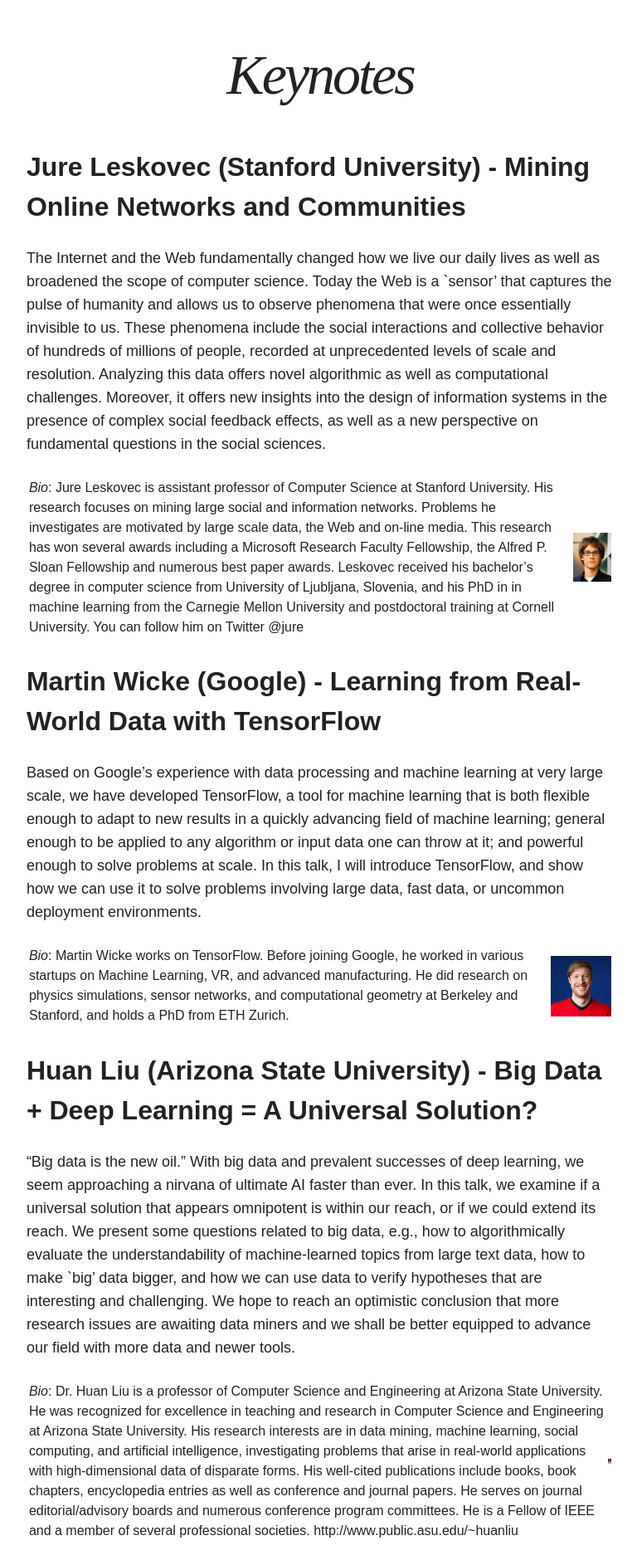
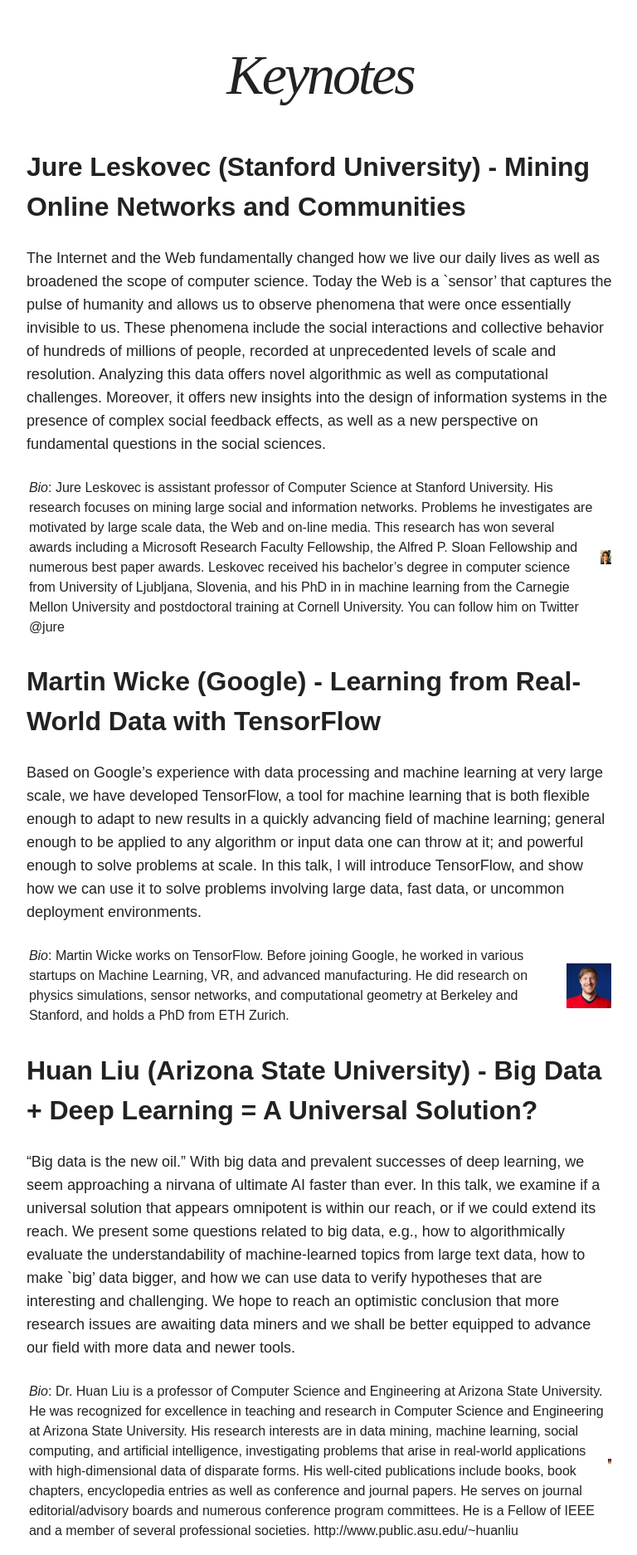
Before and after one commit to bigmine/bigmine17, a Jekyll site: the page built from keynotes.md, in a window 1280 px wide. Shown: the part 548-2422 px from the top of the page at 83% size, without its empty margins (254-1022 px from the left). Built offline with Jekyll 4.4.1, drawn with Linux system fonts in a browser that asks for light colours; nearby versions of some CDN libraries.

Commit message:
fix img sizing

```diff
--- a/keynotes.md
+++ b/keynotes.md
@@ -9,7 +9,7 @@
 
 The Internet and the Web fundamentally changed how we live our daily lives as well as broadened the scope of computer science. Today the Web is a `sensor' that captures the pulse of humanity and allows us to observe phenomena that were once essentially invisible to us. These phenomena include the social interactions and collective behavior of hundreds of millions of people, recorded at unprecedented levels of scale and resolution. Analyzing this data offers novel algorithmic as well as computational challenges. Moreover, it offers new insights into the design of information systems in the presence of complex social feedback effects, as well as a new perspective on fundamental questions in the social sciences.
 
-| *Bio*: Jure Leskovec is assistant professor of Computer Science at Stanford University. His research focuses on mining large social and information networks. Problems he investigates are motivated by large scale data, the Web and on-line media. This research has won several awards including a Microsoft Research Faculty Fellowship, the Alfred P. Sloan Fellowship and numerous best paper awards. Leskovec received his bachelor's degree in computer science from University of Ljubljana, Slovenia, and his PhD in in machine learning from the Carnegie Mellon University and postdoctoral training at Cornell University. You can follow him on Twitter @jure | <img style="float: right;" src="images/JureLeskovec.jpg"> |
+| *Bio*: Jure Leskovec is assistant professor of Computer Science at Stanford University. His research focuses on mining large social and information networks. Problems he investigates are motivated by large scale data, the Web and on-line media. This research has won several awards including a Microsoft Research Faculty Fellowship, the Alfred P. Sloan Fellowship and numerous best paper awards. Leskovec received his bachelor's degree in computer science from University of Ljubljana, Slovenia, and his PhD in in machine learning from the Carnegie Mellon University and postdoctoral training at Cornell University. You can follow him on Twitter @jure | <img style="float: right;" src="images/JureLeskovec.jpg" width=100> |
 
 <!-- <img src="" alt="Jure Leskovec"/>  -->
 
@@ -26,7 +26,7 @@
 problems involving large data, fast data, or uncommon deployment
 environments.
 
-| *Bio*: Martin Wicke works on TensorFlow. Before joining Google, he worked in various startups on Machine Learning, VR, and advanced manufacturing. He did research on physics simulations, sensor networks, and computational geometry at Berkeley and Stanford, and holds a PhD from ETH Zurich. | <img style="float: right;" src="images/martin.png"> |
+| *Bio*: Martin Wicke works on TensorFlow. Before joining Google, he worked in various startups on Machine Learning, VR, and advanced manufacturing. He did research on physics simulations, sensor networks, and computational geometry at Berkeley and Stanford, and holds a PhD from ETH Zurich. | <img style="float: right;" src="images/martin.png" width=200> |
 
 <!-- <img src="images/martin.jpg" alt="Martin Wicke"/>  -->
 
@@ -34,7 +34,7 @@
 
 "Big data is the new oil." With big data and prevalent successes of deep learning, we seem approaching a nirvana of ultimate AI faster than ever. In this talk, we examine if a universal solution that appears omnipotent is within our reach, or if we could extend its reach. We present some questions related to big data, e.g., how to algorithmically evaluate the understandability of machine-learned topics from large text data, how to make `big’ data bigger, and how we can use data to verify hypotheses that are interesting and challenging. We hope to reach an optimistic conclusion that more research issues are awaiting data miners and we shall be better equipped to advance our field with more data and newer tools.
 
-| *Bio*: Dr. Huan Liu is a professor of Computer Science and Engineering at Arizona State University. He was recognized for excellence in teaching and research in Computer Science and Engineering at Arizona State University. His research interests are in data mining, machine learning, social computing, and artificial intelligence, investigating problems that arise in real-world applications with high-dimensional data of disparate forms. His well-cited publications include books, book chapters, encyclopedia entries as well as conference and journal papers. He serves on journal editorial/advisory boards and numerous conference program committees. He is a Fellow of IEEE and a member of several professional societies. http://www.public.asu.edu/~huanliu | <img src="images/huanliu2014.jpg" alt="Han Liu" height=100 width=50/>  |
+| *Bio*: Dr. Huan Liu is a professor of Computer Science and Engineering at Arizona State University. He was recognized for excellence in teaching and research in Computer Science and Engineering at Arizona State University. His research interests are in data mining, machine learning, social computing, and artificial intelligence, investigating problems that arise in real-world applications with high-dimensional data of disparate forms. His well-cited publications include books, book chapters, encyclopedia entries as well as conference and journal papers. He serves on journal editorial/advisory boards and numerous conference program committees. He is a Fellow of IEEE and a member of several professional societies. http://www.public.asu.edu/~huanliu | <img src="images/huanliu2014.jpg" alt="Han Liu" height=100 width=50>  |
 
 
 
```
